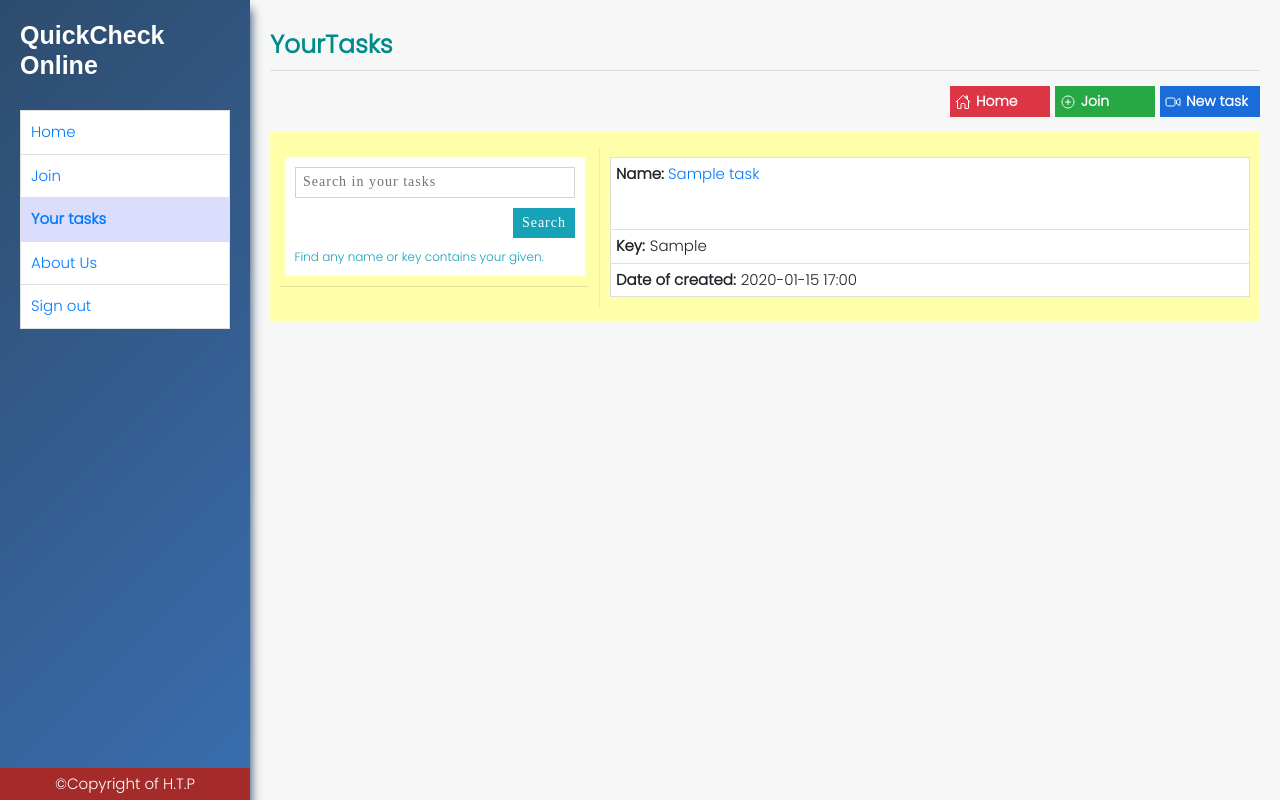
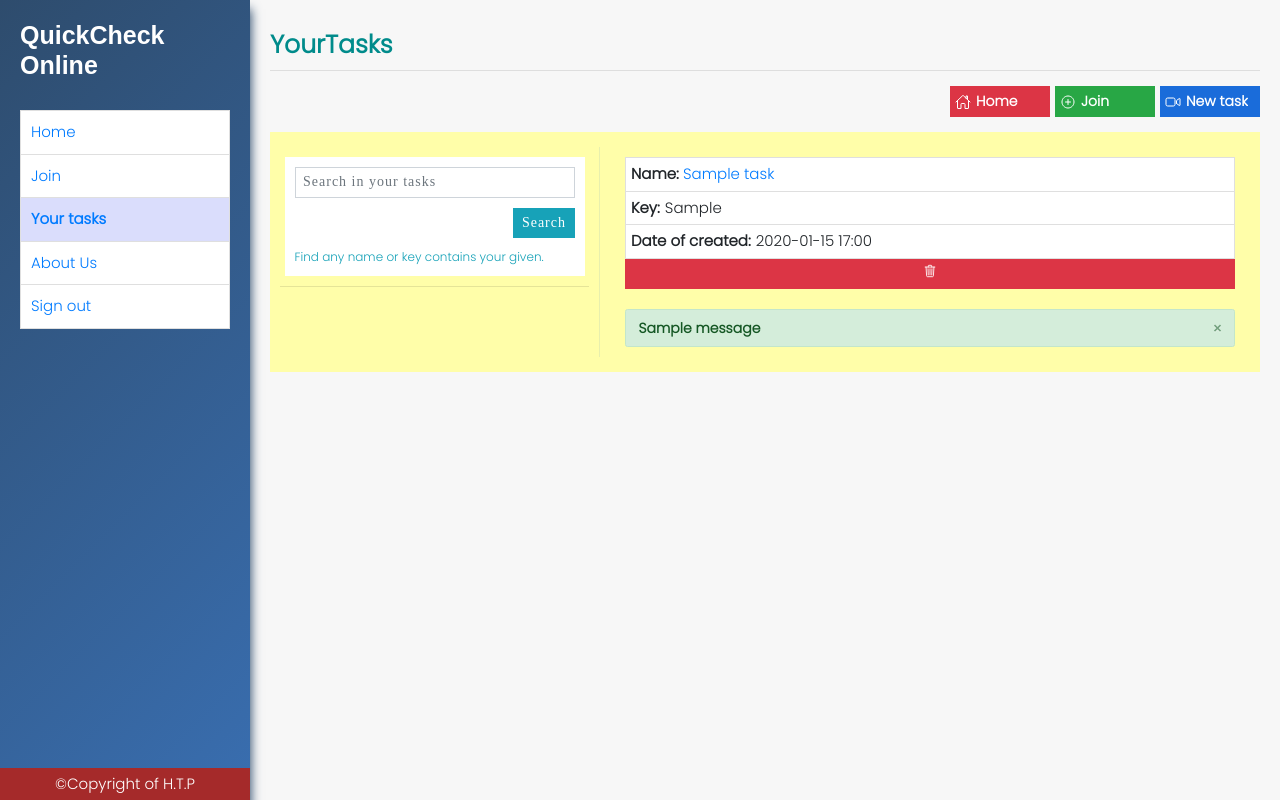
Before and after one commit to Phuc-code-2001/QuickChecking, a Django app: page /task/ in a window 1280 px wide. Run offline with Django 3.2, Linux system fonts and the light colour scheme; a user stored in the database is signed in; tables that the repository leaves empty hold one stand-in row (values such as "Sample post"); one stand-in notice (Sample message) is shown; some libraries are stand-ins or nearby versions.

Commit message:
Update delete method, change task index view
Signed-off-by: phuc-code-2001 <itphuc892@gmail.com>

```diff
--- a/home/static/task/css/index.css
+++ b/home/static/task/css/index.css
@@ -107,7 +107,7 @@
 }
 
 .task_item:hover {
-    box-shadow: 2px 2px 5px 2px rgb(26, 108, 218);
+    box-shadow: 0 0 5px 1px var(--primary);
 }
 
 .main_task_index .list-group-item {
@@ -174,3 +174,10 @@
     background-color: rgba(0, 0, 128, 0.7);
     color: white;
 }
+
+/* override class close */
+.alert-dismissible .close {
+    position: absolute;
+    top: 50%;
+    transform: translateY(-50%);
+}
--- a/task/templates/task/index.html
+++ b/task/templates/task/index.html
@@ -65,7 +65,8 @@
             </div>
             {% endif %}
         </div>
-        <div class="col-lg-8 col-md-6 task_list">
+        <div class="col-lg-8 col-md-6 d-flex flex-column">
+            <div class="task_list">
                 {% if not tasks %}
                 <p class="text-danger">No have any task.</p>
                 {% endif %}
@@ -83,12 +84,39 @@
                         <b>Date of created:</b>
                         <span>{{ item.date_of_created|date:'Y-m-d H:i' }}</span>
                     </li>
+                    <li class="d-flex flex-column">
+                        <a href="{% url 'task_delete' item.id %}" name="{{ item.name }}" class="btn btn-danger btn_remove" style="font-size: 14px; border-radius: 0; font-weight: bold;">
+                            <ion-icon name="trash-outline"></ion-icon>
+                        </a>
+                    </li>
                 </ul>
                 {% endfor %}
+            </div>
+            {% if messages %}
+            {% for message in messages %}
+            <div class="alert alert-{{ message.tags }} alert-dismissible fade show"
+                    style="margin: 1rem; font-size: 14px;">
+                <button type="button" class="close" data-dismiss="alert">&times;</button>
+                <strong>{{ message }}</strong>
+            </div>
+            {% endfor %}
+            {% endif %}
         </div>
     </div>
 </section>
 
+<script>
+
+    $(".btn_remove").click(function(e){
+        let topic = $(this).attr('name');
+        let message = `Are you sure delete "${topic}" ?`;
+        if(!confirm(message)){
+            e.preventDefault();
+        }
+    });
+
+</script>
+
 {% endblock main_task_index %}
 
 {% endblock render_body %}
--- a/task/urls.py
+++ b/task/urls.py
@@ -7,6 +7,7 @@
     path('create', views.create, name='task_create'),
     path('join', views.join, name='task_join'),
     path('detail/<int:id>', views.detail, name='task_detail'),
+    path('delete/<int:task_id>', views.delete, name='task_delete'),
     path('enroll/<int:task_id>', views.check, name='task_enroll'),
 
     path('export/<task_id>', views.export_task_xls, name='export_task_xls'),
--- a/task/views.py
+++ b/task/views.py
@@ -1,4 +1,5 @@
-from django.http.response import HttpResponseBadRequest, HttpResponseNotFound, JsonResponse, HttpResponse
+from django.contrib import messages
+from django.http.response import Http404, HttpResponseBadRequest, HttpResponseNotFound, JsonResponse, HttpResponse
 from django.shortcuts import get_object_or_404, redirect, render
 from django.contrib.auth.decorators import login_required
 from django.utils import timezone
@@ -50,7 +51,7 @@
 
             request.user.task_set.create(
                 name         = form.cleaned_data['name'],
-                key          = secrets.token_urlsafe(16),
+                key          = secrets.token_hex(8),
                 password     = form.cleaned_data['password'],
                 date_opening = form.cleaned_data['date_opening'],
                 start_time   = form.cleaned_data['start_time'],
@@ -131,6 +132,19 @@
     return render(request, 'task/password.html', context)
 
 @login_required
+def delete(request, task_id):
+    if request.method == "GET":
+        task = request.user.task_set.filter(id=task_id).first()
+        if task:
+            task.delete()
+            messages.success(request, f'Task with topic "{task.name}" removed.')
+            return redirect('task')
+        else:
+            return Http404()
+
+    return HttpResponseBadRequest()
+
+@login_required
 def check(request, task_id):
 
     user = request.user
```
Lines whose indentation alone changed are shown as unchanged.
